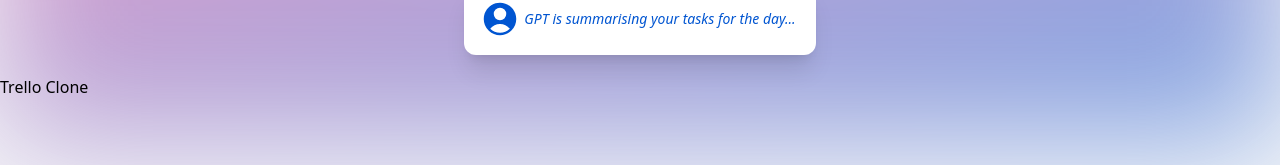
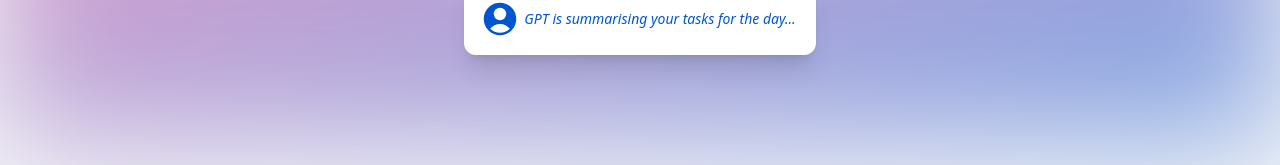
Before and after one commit to addytrunks/Trello-Clone, a Next.js app: page / in a window 1280 px wide. Shown: the part 245-410 px from the top of the page. Built offline with nearby package versions, Linux system fonts and the light colour scheme.

Commit message:
Draggable Package Implemented

```diff
--- a/app/page.js
+++ b/app/page.js
@@ -1,3 +1,4 @@
+import Board from "@/components/Board";
 import Header from "@/components/Header";
 
 export default function Home() {
@@ -7,7 +8,7 @@ export default function Home() {
       <Header/>
 
       {/* Board */}
-      <p>Trello Clone</p>
+      <Board/>
     </div>
   )
 }
--- /dev/null
+++ b/components/Board.jsx
@@ -0,0 +1,19 @@
+'use client'
+
+import { DragDropContext,Droppable } from 'react-beautiful-dnd';
+
+const Board = () => {
+  return (
+    <DragDropContext>
+        <Droppable droppableId='board' direction='horizontal' type='column'>
+            {(provided) => (
+                <div>
+                    {/* rendering all columns */}
+                </div>
+            )}
+        </Droppable>
+    </DragDropContext>
+  )
+}
+
+export default Board
--- a/package.json
+++ b/package.json
@@ -15,6 +15,7 @@
     "postcss": "8.4.24",
     "react": "18.2.0",
     "react-avatar": "^5.0.3",
+    "react-beautiful-dnd": "^13.1.1",
     "react-dom": "18.2.0",
     "tailwindcss": "3.3.2"
   }
```
Also changed, not shown: 1 other file (tests, documents, lock files or other folders).
